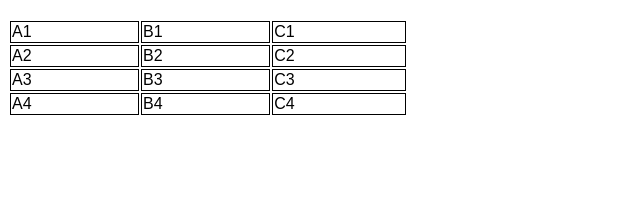
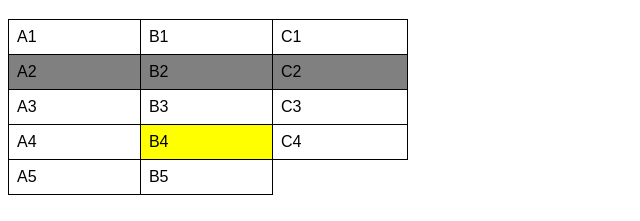
Before and after one commit to joaodev134/html-css, a plain HTML site: page exercicios/ex023/tabela001.html in a window 1280 px wide. Shown: the part 61-282 px from the top of the page, without its empty margins (0-640 px from the left). Drawn offline with Linux system fonts and the light colour scheme.

Commit message:
Update tabela001.html

```diff
--- a/exercicios/ex023/tabela001.html
+++ b/exercicios/ex023/tabela001.html
@@ -11,10 +11,21 @@
 
         table {
             width: 400px;
+            border-collapse: collapse;
+
+        }
+
+        tr.linha {
+            background-color: gray;
         }
 
         td {
             border: 1px solid black;
+            padding: 8px;
+        }
+
+        td.dado {
+            background-color: yellow;
         }
     </style>
 </head>
@@ -33,20 +44,24 @@
             <td>B1</td>
             <td>C1</td>
         </tr>
-        <tr>
+        <tr class="linha"> <!-- Segunda linha -->
             <td>A2</td>
             <td>B2</td>
             <td>C2</td>
         </tr>
-        <tr>
+        <tr> <!-- Terceira linha -->
             <td>A3</td>
             <td>B3</td>
             <td>C3</td>
         </tr>
+        <tr> <!-- Quarta linha -->
+            <td>A4</td>
+            <td class="dado">B4</td>
+            <td>C4</td>
+        </tr>
         <tr>
-            <td>A4</td>
-            <td>B4</td>
-            <td>C4</td>
+            <td>A5</td>
+            <td>B5</td>
         </tr>
     </table>
 </body>
```
